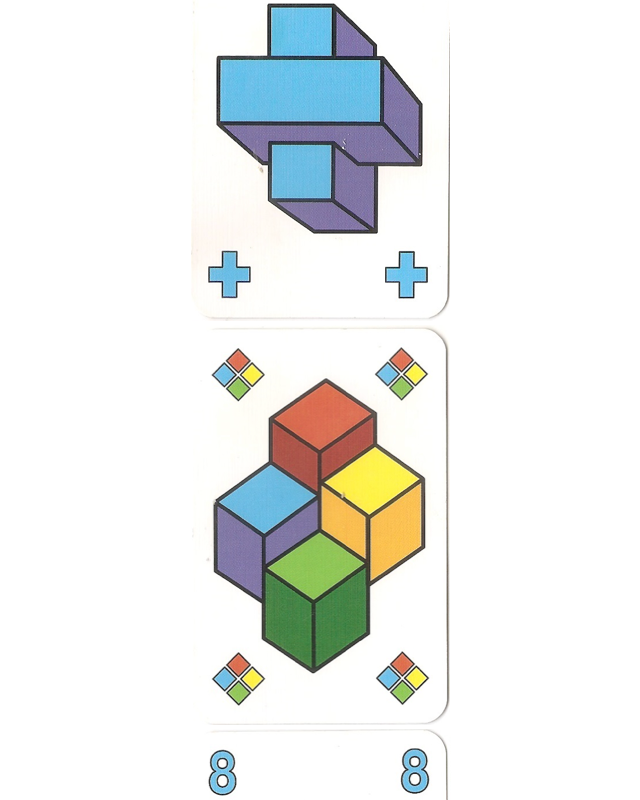
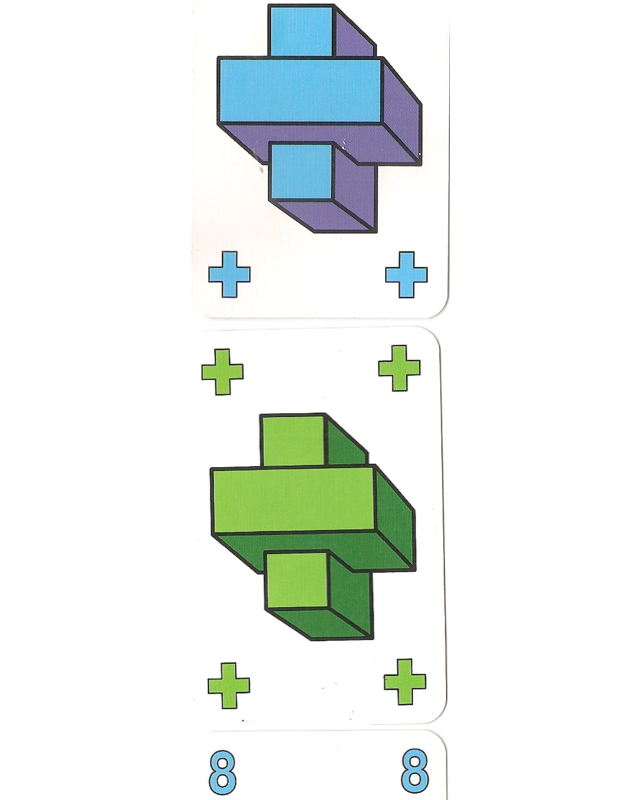
Before and after one commit to Meitaloly/Taki-Ex2, a React (Create React App) app: page / in a window 1280 px wide. Shown: the part 4963-5763 px from the top of the page, without its empty margins (320-960 px from the left). Built offline with nearby package versions, Linux system fonts and the light colour scheme.

Commit message:
added super taki + 2plus

```diff
--- a/src/Logic/GameLogic.js
+++ b/src/Logic/GameLogic.js
@@ -6,6 +6,7 @@ let takenCardsCounter = 0;
 let turnIndex = 2;
 let openTaki = false;
 let gameOver = false;
+let numOfTurns = 0;
 
 class GameLogic {
 
@@ -14,7 +15,7 @@ class GameLogic {
     }
 
     //add to reset all
-    defultParams(){
+    defultParams() {
         takenCardsCounter = 0;
     }
 
@@ -34,7 +35,7 @@ class GameLogic {
 
     static getCardSource(value, color) {
         let cardSource;
-        if (value === "change_colorful") {
+        if (value === "change_colorful" || value === "taki_colorful") {
             cardSource = "cards/" + value + ".png";
         }
         else {
@@ -50,11 +51,15 @@ class GameLogic {
 
         for (let i = 0; i < numOfColors; i++) {
             for (let j = 1; j < 10; j++) {
+                for (let k = 0; k < 2; k++) {
                     if (j !== 2) {
                         deck.push(this.createCard(cardColors[i], j, cardIdCounter, false));
                         cardIdCounter++;
-                    deck.push(this.createCard(cardColors[i], j, cardIdCounter, false));
+                    }
+                    else {
+                        deck.push(this.createCard(cardColors[i], j + 'plus', cardIdCounter, true));
                         cardIdCounter++;
+                    }
                 }
             }
             for (let j = 0; j < 2; j++) {
@@ -65,10 +70,14 @@ class GameLogic {
                 deck.push(this.createCard(cardColors[i], "plus", cardIdCounter, true));
                 cardIdCounter++;
             }
+            if (i < 2) {
+                deck.push(this.createCard(null, "taki_colorful", cardIdCounter, true));
+                cardIdCounter++;
+            }
             deck.push(this.createCard(null, "change_colorful", cardIdCounter, true));
             cardIdCounter++;
-
         }
+        console.log(deck);
         return deck;
     }
 
@@ -113,29 +122,27 @@ class GameLogic {
         arrToAddTheCard.push(deck[cardIndex]);
     }
 
-    static addTakenCardCounter(){
+    static addTakenCardCounter() {
         takenCardsCounter++;
         setStateInBoardCB('takenCardsCounter', takenCardsCounter);
     }
 
     static checkCard(player, card, cardOnTop, numOfPlayers, deck, numOfTurns) {
         if (player.index === turnIndex) {
-            // // if (openTaki) {
-
-                    //  if (card.color === cardOnTop.color) {
-                    //      removeAndSetTopCard(card, elemntClassName);
-                    //  }
-                    //  else
-                    //  {
-                    //     alert("Wrong!");
-            //             wrongSound.play();
-                     //}
-            //     }
-            // // }
-            // else {
-            if (card.color === cardOnTop.color || card.value === cardOnTop.value || card.value === "change_colorful") {
+            if (openTaki) {
+                if (this.checkValidCard(card, cardOnTop, openTaki)) {
                     this.removeAndSetTopCard(player, card, deck, cardOnTop);
-                this.isSpecialCard(player, card, numOfPlayers, numOfTurns,cardOnTop, deck);
+                }
+                else {
+                    alert("Wrong!");
+                    //wrongSound.play();
+                }
+            }
+            else {
+                if (this.checkValidCard(card, cardOnTop, openTaki)) {
+                    let cardOnTopColor = cardOnTop.color;
+                    this.removeAndSetTopCard(player, card, deck, cardOnTop);
+                    this.isSpecialCard(player, card, numOfPlayers, numOfTurns, cardOnTop, deck, cardOnTopColor);
                 }
                 else {
                     alert("Wrong!");
@@ -143,6 +150,26 @@ class GameLogic {
                     return cardOnTop;
                 }
             }
+        }
+        else {
+            alert("not your turn!");
+        }
+    }
+
+    static checkValidCard(card, cardOnTop, isOpenTaki) {
+        let isValid = false;
+        if (isOpenTaki) {
+            if (card.color === cardOnTop.color) {
+                isValid = true;
+            }
+        }
+        else {
+            if (card.color === cardOnTop.color || card.value === cardOnTop.value || card.value === "change_colorful" || card.value === "taki_colorful") {
+                isValid = true;
+            }
+        }
+        return isValid;
+
     }
 
     static removeAndSetTopCard(player, card, deck, cardOnTop) {
@@ -157,7 +184,7 @@ class GameLogic {
         for (let key in player.cards) {
             if (player.cards[key].cardId === card.cardId) {
                 player.cards.splice(player.cards.indexOf(player.cards[key]), 1);
-                deck[card.cardId].played = true;
+                //deck[card.cardId].played = true;
                 break;
             }
         }
@@ -165,10 +192,12 @@ class GameLogic {
 
     static setNewcardOnTop(cardToPutOnTop, cardOnTop, deck) {
         deck[cardOnTop.cardId].played = true;
-        cardOnTop = Object.assign(cardOnTop, cardToPutOnTop);
+        setStateInBoardCB('cardOnTop', cardToPutOnTop);
+        //cardOnTop = Object.assign(cardOnTop, cardToPutOnTop);
+        console.log(cardOnTop);
     }
 
-    static isSpecialCard(player, card, numOfPlayers, numOfTurns,cardOnTop, deck) {
+    static isSpecialCard(player, card, numOfPlayers, numOfTurns, cardOnTop, deck, cardOnTopColor) {
         if (card.value === "change_colorful" /*&& turnIndex === player.index*/) {
             alert("change Color");
             //showChooseAColorWindow();
@@ -183,17 +212,25 @@ class GameLogic {
                 this.changeTurn(player, 2, numOfPlayers, numOfTurns, cardOnTop, deck);
             }
         }
-        else if (card.value === "taki") {
-            if (turnIndex !== numOfPlayers) {
-                this.putAllCardsWithSameColorOfTaki(cardOnTop,player);
-                this.checkPlayerWin(player,this.checkTopCard(cardOnTop),numOfPlayers,numOfTurns, cardOnTop, deck);
+        else if (card.value === "taki" || card.value === "taki_colorful") {
+            if (turnIndex !== numOfPlayers) { // rival action
+                this.putAllCardsWithSameColorOfTaki(cardOnTop, player);
+                this.checkPlayerWin(player, this.checkTopCard(cardOnTop), numOfPlayers, numOfTurns, cardOnTop, deck);
             }
             else {
-                alert("not in taki mode");
-                // //if (!openTaki) {
-                //     createTakiButton();
-                //     openTaki = true;
-                // //}//
+                if (!openTaki) {
+                    //createTakiButton();
+                    openTaki = true;
+                }
+            }
+            if (card.value === "taki_colorful") {
+                //change the color of the taki to the cardOnTop.color
+                cardOnTop.color = cardOnTopColor;
+                cardOnTop.imgSourceFront = this.getCardSource("taki",cardOnTopColor);
+                //cardOnTop.played = false;
+                setTimeout(()=>{setStateInBoardCB('cardOntop', cardOnTop)},2000);
+                //this.setNewcardOnTop(this.createCard(cardOnTop.color, "taki_colorful", cardOnTop.cardId, true), cardOnTop);
+                // cardOnTop.imgSourceFront = this.getCardSource("taki_colorful",cardOnTopColor);
             }
         }
         else if (card.value === "plus") {
@@ -204,7 +241,7 @@ class GameLogic {
         }
     }
 
-    static putAllCardsWithSameColorOfTaki(cardOnTop,player) {
+    static putAllCardsWithSameColorOfTaki(cardOnTop, player) {
         let SameColorCards = this.getCardsFromRivalArrbByColor(player, cardOnTop.color);
         if (SameColorCards.length > 0) {
             openTaki = true;
@@ -221,23 +258,32 @@ class GameLogic {
         //endTime = timer.getTime();
         //if (!openTaki) {
         if (number !== 2) {
+            numOfTurns++;
             //setTurnTime(endTime);
             //      rotateArrow();
         }
         else {
+            numOfTurns = + number;
             //turnTime.push(0);
         }
-        turnIndex = (turnIndex + number) % numOfPlayers;
+        turnIndex = (turnIndex + number) % (numOfPlayers + 1) + 1;
         setStateInBoardCB('turnIndex', turnIndex);
-        if (number === numOfPlayers) {
-            numOfTurns++;
-        }
-        else {
-            numOfTurns = + number;
-        }
+        setStateInBoardCB('numOfTurns', numOfTurns);
+
+        //--------------------------------
+        // NO NEED - SO FAR!
+        // -------------------------------
+        // if (number === numOfPlayers) {
+        //     numOfTurns++;
+        // }
+        // else {
+        //     numOfTurns = + number;
+        // }
+        // -------------------------------
+
         //startTime = timer.getTime();
-        if (turnIndex !== player.turnIndex) {
-            //  setTimeout(rivalPlay(player,cardOnTop, deck, numOfPlayers, numOfTurns), 2000);
+        if (turnIndex !== numOfPlayers) {
+            setTimeout(this.rivalPlay(player, cardOnTop, deck, numOfPlayers, numOfTurns), 2000);
         }
         //   }
     }
@@ -258,7 +304,6 @@ class GameLogic {
             nextTurn = 2;
         }
         return nextTurn;
-
     }
 
     static drawOpeningCard(deck) {
@@ -268,6 +313,7 @@ class GameLogic {
         } while (deck[CardIndex].taken || deck[CardIndex].specialCard);
         deck[CardIndex].taken = true;
         this.addTakenCardCounter();
+        //cardOnTop = deck[CardIndex];
         return deck[CardIndex];
     }
 
@@ -275,7 +321,7 @@ class GameLogic {
         if (!gameOver) {
             let isPlayerTurn = this.checkPlayerTurn(player);
             if (isPlayerTurn) {
-                var hasCardsToUse = this.checkPlayerCards(player,cardOnTop);
+                var hasCardsToUse = this.checkPlayerCards(player, cardOnTop);
                 if (hasCardsToUse) {
                     alert("you have cards to use");
                     //wrongSound.play();
@@ -287,11 +333,11 @@ class GameLogic {
         }
     }
 
-    static checkPlayerCards(player,cardOnTop) {
+    static checkPlayerCards(player, cardOnTop) {
         let res = false;
         for (let i = 0; i < player.cards.length; i++) {
-            if (player.cards[i].value == cardOnTop.value || player.cards[i].color == cardOnTop.color ||
-                player.cards[i].value == "change_colorful") {
+            if (player.cards[i].value === cardOnTop.value || player.cards[i].color === cardOnTop.color ||
+                player.cards[i].value === "change_colorful") {
                 res = true;
                 break;
             }
@@ -314,29 +360,28 @@ class GameLogic {
         // }
         if (!gameOver) {
             let goodCardFound = false;
-
             let changeColorCards = this.getCardsFromRivalArrbByValue(player, "change_colorful");
 
             if (changeColorCards.length > 0) //change color exists
             {
-                this.playWithColorChangeCard(changeColorCards[0], cardOnTop);
+                this.playWithColorChangeCard(player, changeColorCards[0], deck, cardOnTop);
             }
             else //change color doesn't exist
             {
-                let stopCards = this.getCardsFromRivalArrbByValue(player,"stop");
+                let stopCards = this.getCardsFromRivalArrbByValue(player, "stop");
                 if (stopCards.length > 0) {
                     goodCardFound = this.findSpcialCardWithSameColor(stopCards, cardOnTop, numOfPlayers, numOfTurns, deck, player);
                 }
                 if (!goodCardFound) // stop with the same color wasn't found
                 {
-                    let takiCards = this.getCardsFromRivalArrbByValue(player,"taki");
+                    let takiCards = this.getCardsFromRivalArrbByValue(player, "taki");
 
                     if (takiCards.length > 0) {
-                        goodCardFound = this.findSpcialCardWithSameColor(takiCards,cardOnTop, numOfPlayers, numOfTurns, deck, player);
+                        goodCardFound = this.findSpcialCardWithSameColor(takiCards, cardOnTop, numOfPlayers, numOfTurns, deck, player);
                     }
                     if (!goodCardFound) // taki with the same color wasn't found
                     {
-                        var plusCards = this.getCardsFromRivalArrbByValue(player,"plus");
+                        var plusCards = this.getCardsFromRivalArrbByValue(player, "plus");
                         if (plusCards.length > 0) {
                             goodCardFound = this.findSpcialCardWithSameColor(plusCards, cardOnTop, numOfPlayers, numOfTurns, deck, player);
                         }
@@ -344,17 +389,17 @@ class GameLogic {
                             let sameColorCards = this.getCardsFromRivalArrbByColor(player, cardOnTop.color);
                             if (sameColorCards.length > 0) //a number with the same color exists
                             {
-                                this.removeAndSetTopCard(player,sameColorCards[0], deck, cardOnTop);
+                                this.removeAndSetTopCard(player, sameColorCards[0], deck, cardOnTop);
                                 goodCardFound = true;
-                                this.checkPlayerWin(player, 1, numOfPlayers,numOfTurns, cardOnTop, deck );
+                                this.checkPlayerWin(player, 1, numOfPlayers, numOfTurns, cardOnTop, deck);
                             }
                             if (!goodCardFound) //a number with the same color doesn't exist
                             {
                                 let sameValuecards = this.getCardsFromRivalArrbByValue(player, cardOnTop.value);
                                 if (sameValuecards.length > 0) //the same number exists
                                 {
-                                    this.removeAndSetTopCard(player,sameValuecards[0], deck, cardOnTop);
-                                    this.isSpecialCard(player, sameValuecards[0], numOfPlayers, numOfTurns,cardOnTop, deck);
+                                    this.removeAndSetTopCard(player, sameValuecards[0], deck, cardOnTop);
+                                    this.isSpecialCard(player, sameValuecards[0], numOfPlayers, numOfTurns, cardOnTop, deck);
                                     goodCardFound = true;
                                 }
                                 else //the same number doesn't exist
@@ -381,7 +426,7 @@ class GameLogic {
                     this.changeTurn(player, numOfPlayers, numOfPlayers, numOfTurns, cardOnTop, deck);
                 }
                 else if (cards[i].value === "taki") {
-                    this.putAllCardsWithSameColorOfTaki(cardOnTop,player);
+                    this.putAllCardsWithSameColorOfTaki(cardOnTop, player);
                 }
                 goodCardFound = true;
                 break;
@@ -410,8 +455,8 @@ class GameLogic {
         return cards;
     }
 
-    static playWithColorChangeCard(card, cardOnTop) {
-        this.removeAndSetTopCard(card, "rival-cards"); //send right parameters!
+    static playWithColorChangeCard(player, card, deck, cardOnTop) {
+        this.removeAndSetTopCard(player, card, deck, cardOnTop); //send right parameters!
         let color = this.chooseColor();
         cardOnTop.color = color;
         //setTimeout(function () { changeOpenDeckColor(color); }, 1000);
```
Lines whose indentation alone changed are shown as unchanged.
